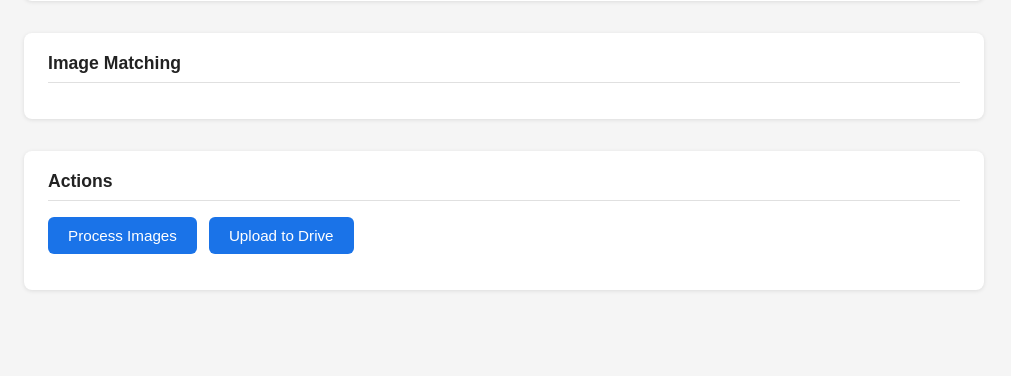
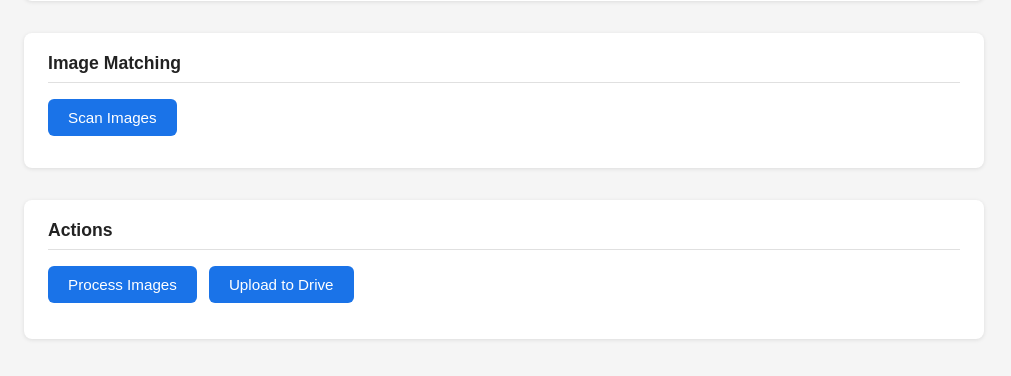
Before and after one commit to ampwang/yuroflow, a Flask app: page / in a window 1280 px wide. Shown: the part 252-628 px from the top of the page, without its empty margins (0-1011 px from the left). Run offline with Flask 3, Linux system fonts and the light colour scheme.

Commit message:
feat: scan CoWork folder and display matched image pairs (step 4)
image_scanner.py lists .jpg/.png files sorted by creation time.
/api/images route added. UI Section 2 shows each image matched to its
sheet row date in order; unmatched images highlighted in red.

Co-Authored-By: Claude Sonnet 4.6 <noreply@anthropic.com>

```diff
--- a/app.py
+++ b/app.py
@@ -1,6 +1,7 @@
 import os
 from flask import Flask, render_template, jsonify
 import google_client
+import image_scanner
 
 COWORK_DIR = os.path.expanduser("~/Downloads/CoWork")
 OUTPUT_DIR = os.path.join(os.path.dirname(os.path.abspath(__file__)), "output")
@@ -41,5 +42,11 @@ def sheet_rows():
     return jsonify(result), status
 
 
+@app.route("/api/images")
+def images():
+    result = image_scanner.scan(COWORK_DIR)
+    return jsonify(result)
+
+
 if __name__ == "__main__":
     app.run(debug=True, port=5000)
--- a/static/main.js
+++ b/static/main.js
@@ -1,12 +1,18 @@
 document.addEventListener('DOMContentLoaded', () => {
-  const processBtn = document.getElementById('process-btn');
-  const uploadBtn = document.getElementById('upload-btn');
-  const progress = document.getElementById('progress');
   const authStatus = document.getElementById('auth-status');
   const authBtn = document.getElementById('auth-btn');
   const fetchBtn = document.getElementById('fetch-btn');
   const fetchStatus = document.getElementById('fetch-status');
-  const sheetRows = document.getElementById('sheet-rows');
+  const sheetRowsTbody = document.getElementById('sheet-rows');
+  const scanBtn = document.getElementById('scan-btn');
+  const scanStatus = document.getElementById('scan-status');
+  const matchTable = document.getElementById('match-table');
+  const matchRows = document.getElementById('match-rows');
+  const processBtn = document.getElementById('process-btn');
+  const uploadBtn = document.getElementById('upload-btn');
+  const progress = document.getElementById('progress');
+
+  let sheetRows = [];
 
   checkAuth();
 
@@ -25,6 +31,7 @@ document.addEventListener('DOMContentLoaded', () => {
   });
 
   fetchBtn.addEventListener('click', fetchSheet);
+  scanBtn.addEventListener('click', scanImages);
 
   processBtn.addEventListener('click', () => {
     progress.textContent = 'Processing...';
@@ -41,6 +48,7 @@ document.addEventListener('DOMContentLoaded', () => {
       if (data.ok) {
         authStatus.textContent = `Connected — "${data.title}"`;
         fetchSheet();
+        scanImages();
       } else {
         authStatus.textContent = 'Not connected.';
         authBtn.style.display = 'inline-block';
@@ -54,7 +62,8 @@ document.addEventListener('DOMContentLoaded', () => {
   async function fetchSheet() {
     fetchBtn.disabled = true;
     fetchStatus.textContent = 'Loading…';
-    sheetRows.innerHTML = '';
+    sheetRowsTbody.innerHTML = '';
+    sheetRows = [];
     try {
       const res = await fetch('/api/sheet-rows');
       const data = await res.json();
@@ -62,11 +71,12 @@ document.addEventListener('DOMContentLoaded', () => {
         fetchStatus.textContent = 'Error: ' + data.error;
         return;
       }
-      if (data.rows.length === 0) {
+      sheetRows = data.rows;
+      if (sheetRows.length === 0) {
         fetchStatus.textContent = 'No pending rows found.';
         return;
       }
-      data.rows.forEach(row => {
+      sheetRows.forEach(row => {
         const tr = document.createElement('tr');
         tr.dataset.date = row.date;
         tr.innerHTML = `
@@ -75,13 +85,52 @@ document.addEventListener('DOMContentLoaded', () => {
           <td><input type="text" value="${escHtml(row.line2)}" data-field="line2" /></td>
           <td class="row-status">—</td>
         `;
-        sheetRows.appendChild(tr);
+        sheetRowsTbody.appendChild(tr);
       });
-      fetchStatus.textContent = `${data.rows.length} row${data.rows.length !== 1 ? 's' : ''} loaded.`;
-    } catch (e) {
+      fetchStatus.textContent = `${sheetRows.length} row${sheetRows.length !== 1 ? 's' : ''} loaded.`;
+    } catch {
       fetchStatus.textContent = 'Request failed.';
     } finally {
       fetchBtn.disabled = false;
+    }
+  }
+
+  async function scanImages() {
+    scanBtn.disabled = true;
+    scanStatus.textContent = 'Scanning…';
+    matchRows.innerHTML = '';
+    matchTable.style.display = 'none';
+    try {
+      const res = await fetch('/api/images');
+      const data = await res.json();
+      if (!data.ok) {
+        scanStatus.textContent = 'Error: ' + data.error;
+        return;
+      }
+      if (data.images.length === 0) {
+        scanStatus.textContent = 'No images found in ~/Downloads/CoWork.';
+        return;
+      }
+      data.images.forEach((filename, i) => {
+        const date = sheetRows[i] ? sheetRows[i].date : '(no matching row)';
+        const tr = document.createElement('tr');
+        tr.dataset.image = filename;
+        tr.dataset.date = sheetRows[i] ? sheetRows[i].date : '';
+        tr.innerHTML = `
+          <td>${i + 1}</td>
+          <td>${escHtml(filename)}</td>
+          <td>→</td>
+          <td>${date}</td>
+        `;
+        if (!sheetRows[i]) tr.classList.add('unmatched');
+        matchRows.appendChild(tr);
+      });
+      matchTable.style.display = '';
+      scanStatus.textContent = `${data.images.length} image${data.images.length !== 1 ? 's' : ''} found.`;
+    } catch {
+      scanStatus.textContent = 'Request failed.';
+    } finally {
+      scanBtn.disabled = false;
     }
   }
 
--- a/static/style.css
+++ b/static/style.css
@@ -119,7 +119,6 @@ button:disabled {
   white-space: pre-wrap;
 }
 
-#image-list {
-  font-size: 0.9rem;
-  line-height: 1.8;
+tr.unmatched td {
+  color: #c0392b;
 }
--- a/templates/index.html
+++ b/templates/index.html
@@ -37,7 +37,21 @@
 
     <section id="image-matching">
       <h2>Image Matching</h2>
-      <div id="image-list"></div>
+      <div class="section-toolbar">
+        <button id="scan-btn">Scan Images</button>
+        <span id="scan-status"></span>
+      </div>
+      <table id="match-table" style="display:none">
+        <thead>
+          <tr>
+            <th>#</th>
+            <th>Image File</th>
+            <th>→</th>
+            <th>Date</th>
+          </tr>
+        </thead>
+        <tbody id="match-rows"></tbody>
+      </table>
     </section>
 
     <section id="actions">
```
Also changed, not shown: image_scanner.py (added, +12 -0 lines).
